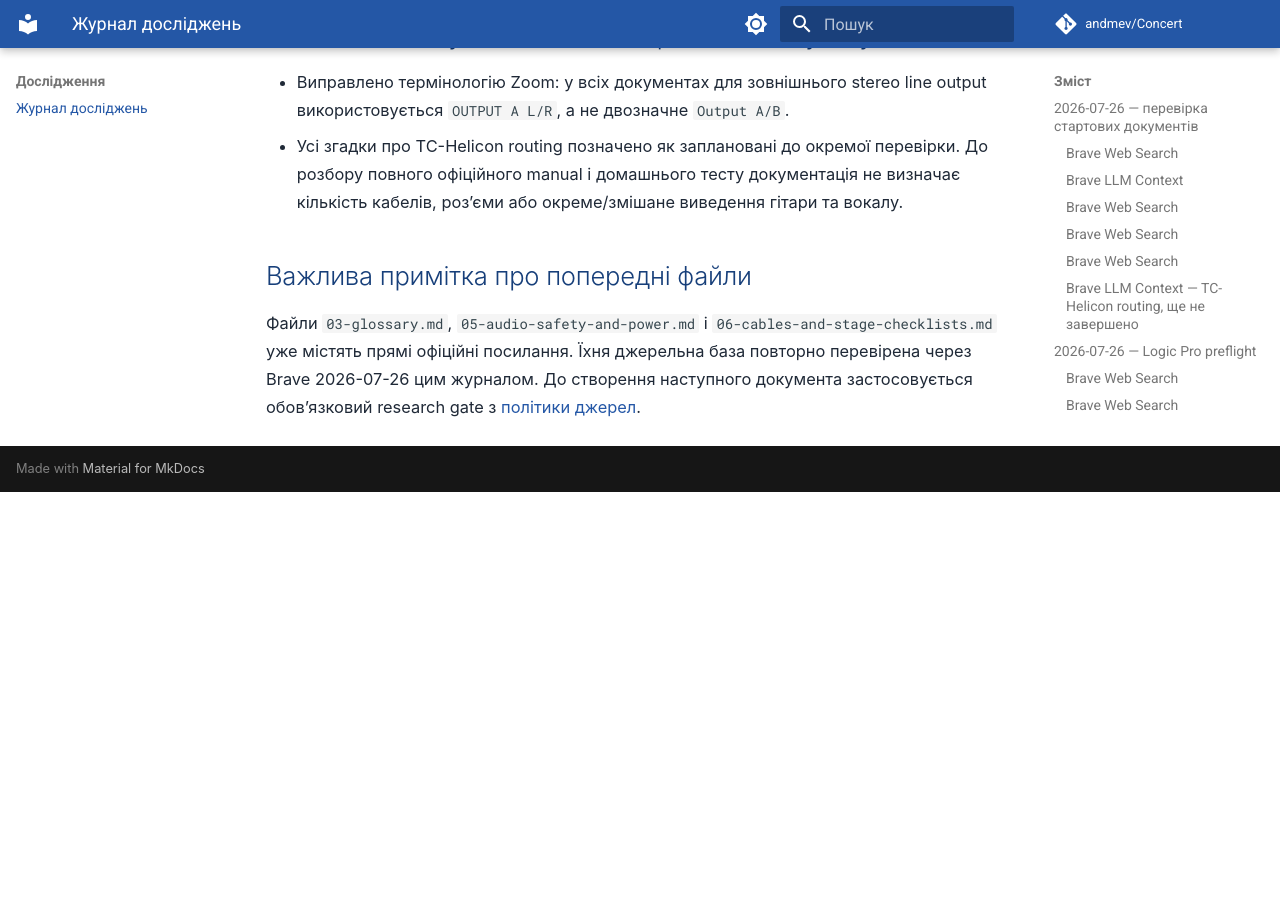
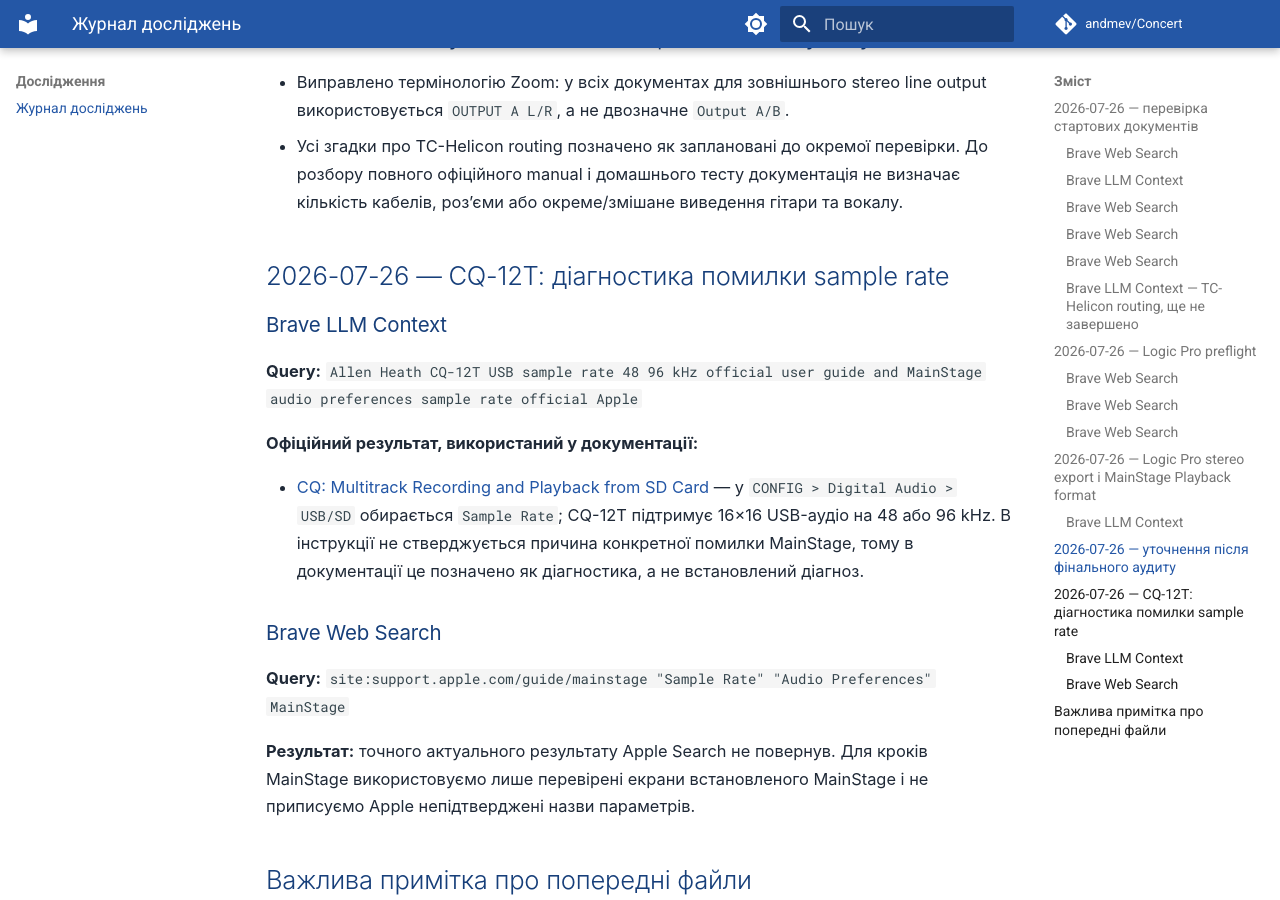
Before and after one commit to andmev/Concert, an MkDocs documentation site: the page built from docs/99-research-log.md, in a window 1280 px wide and 900 px high, scrolled down 3499 px. Built offline with MkDocs 1.6.1 and Material for MkDocs 9.7.7, drawn with Linux system fonts in a browser that asks for light colours; comment, search, counter and statistics services are not loaded; before the commit the page ends 3991 px from its top, so only the background shows below that.

Commit message:
chore: updated text

````diff
--- a/docs/04-compatibility-register.md
+++ b/docs/04-compatibility-register.md
@@ -16,9 +16,9 @@ stateDiagram-v2
 
 | Компоненти | Поточний статус | Що потрібно зробити перед концертом | Офіційна основа |
 | --- | --- | --- | --- |
-| MainStage 4.3 + macOS Tahoe 26.5.2 | Встановлено; робота з цим MacBook ще не зафіксована тестом | Створити тестовий Concert, відтворити WAV/AIFF, перезапустити програму, перевірити audio device | [Apple MainStage Support](https://support.apple.com/mainstage) |
+| MainStage 4.3 + macOS Tahoe 26.5.2 | MainStage бачить CQ-12T, але вибір пристрою зупиняється на помилці `Sample Rate 48 kHz not allowed` (2026-07-26) | Звірити фактичні частоти CQ-12T, MainStage і macOS; лише потім узгодити їх і повторити короткий playback test | [Apple MainStage Support](https://support.apple.com/mainstage) |
 | Logic Pro 12.3 + macOS Tahoe 26.5.2 | Встановлено | На тестовій пісні підтвердити експорт потрібного stereo backing track | [Apple Logic Pro User Guide](https://support.apple.com/guide/logicpro/welcome/mac) |
-| CQ-12T + macOS Tahoe 26.5.2 по USB | **Не підтверджено виробником на момент фіксації** | Перевірити актуальний статус на сторінці Resources; якщо він не змінився — зробити тривалий домашній playback test перед репетицією | [CQ-12T Resources](https://www.allen-heath.com/hardware/cq/cq-12t/resources/) |
+| CQ-12T + macOS Tahoe 26.5.2 по USB | **Не підтверджено виробником на момент фіксації.** Пристрій виявляється MainStage; є незавершена помилка sample rate (2026-07-26) | Прочитати `CONFIG > Digital Audio > USB/SD > Sample Rate` на CQ-12T. Після узгодження частот зробити короткий і тривалий домашній playback test | [CQ-12T Resources](https://www.allen-heath.com/hardware/cq/cq-12t/resources/) · [CQ: USB/SD sample rate](https://support.allen-heath.com/hc/en-gb/articles/19853352600337-CQ-Multitrack-Recording-and-Playback-from-SD-Card) |
 | Zoom AMS-24 + MacBook по USB | Потрібен фактичний тест | Підключити, перевірити Inputs 1/2, `OUTPUT A L/R`, levels і playback у MainStage | [Zoom AMS-24 Operation Manual](https://zoomcorp.com/manuals/ams-24-en/) |
 | AIRSTEP Lite + MacBook по Bluetooth | MacBook бачить педаль; MIDI у MainStage ще не зафіксовано | Перевірити MIDI Learn кожної з 5 кнопок, reconnect, 2-годинну репетицію | Офіційний Xsonic manual має бути знайдений перед процедурою |
 | TC-Helicon + CQ-12T / Zoom AMS-24 | Бажаний routing підтверджений користувачем; параметри не перевірені | Звірити з повним офіційним manual і протестувати levels без кліпінгу | [Quick Start Guide](https://mediadl.musictribe.com/media/PLM/data/docs/P0CMT/VOICETONE%20HARMONY-G%20XT_QSG_EN.pdf) |
@@ -37,3 +37,18 @@ stateDiagram-v2
 Симптом або примітка:
 Наступна дія:
 ```
+
+## Фактичні результати
+
+### 2026-07-26 — перше підключення CQ-12T до MainStage
+
+| Поле | Значення |
+| --- | --- |
+| Mac / ПЗ | MacBook Pro M3 Pro; macOS Tahoe 26.5.2; MainStage 4.3 |
+| Схема | MacBook → USB → CQ-12T |
+| Що підтверджено | CQ-12T з’являється у списку audio devices MainStage |
+| Результат | `Needs follow-up` |
+| Точний симптом | Після вибору CQ-12T MainStage показує: `Sample Rate 48 kHz not allowed.` |
+| Безпечна наступна дія | Лише зчитати три значення: `Sample Rate` у CQ-12T, у MainStage та в `Audio MIDI Setup` для CQ-12T. Не міняти кілька параметрів навмання. |
+
+Це **ще не** підтвердження готовності CQ-12T до виступу: Allen & Heath на сторінці Resources поки не верифікував його повну роботу з macOS Tahoe 26.
--- a/docs/99-research-log.md
+++ b/docs/99-research-log.md
@@ -109,6 +109,22 @@ flowchart LR
 - Виправлено термінологію Zoom: у всіх документах для зовнішнього stereo line output використовується `OUTPUT A L/R`, а не двозначне `Output A/B`.
 - Усі згадки про TC-Helicon routing позначено як заплановані до окремої перевірки. До розбору повного офіційного manual і домашнього тесту документація не визначає кількість кабелів, роз’єми або окреме/змішане виведення гітари та вокалу.
 
+## 2026-07-26 — CQ-12T: діагностика помилки sample rate
+
+### Brave LLM Context
+
+**Query:** `Allen Heath CQ-12T USB sample rate 48 96 kHz official user guide and MainStage audio preferences sample rate official Apple`
+
+**Офіційний результат, використаний у документації:**
+
+- [CQ: Multitrack Recording and Playback from SD Card](https://support.allen-heath.com/hc/en-gb/articles/19853352600337-CQ-Multitrack-Recording-and-Playback-from-SD-Card) — у `CONFIG > Digital Audio > USB/SD` обирається `Sample Rate`; CQ-12T підтримує 16×16 USB-аудіо на 48 або 96 kHz. В інструкції не стверджується причина конкретної помилки MainStage, тому в документації це позначено як діагностика, а не встановлений діагноз.
+
+### Brave Web Search
+
+**Query:** `site:support.apple.com/guide/mainstage "Sample Rate" "Audio Preferences" MainStage`
+
+**Результат:** точного актуального результату Apple Search не повернув. Для кроків MainStage використовуємо лише перевірені екрани встановленого MainStage і не приписуємо Apple непідтверджені назви параметрів.
+
 ## Важлива примітка про попередні файли
 
 Файли `03-glossary.md`, `05-audio-safety-and-power.md` і `06-cables-and-stage-checklists.md` уже містять прямі офіційні посилання. Їхня джерельна база повторно перевірена через Brave 2026-07-26 цим журналом. До створення наступного документа застосовується обов’язковий research gate з [політики джерел](01-evidence-policy.md#evidence-check).
````
Also changed, not shown: docs/10-logic-preflight.md (+22 -5 lines).
